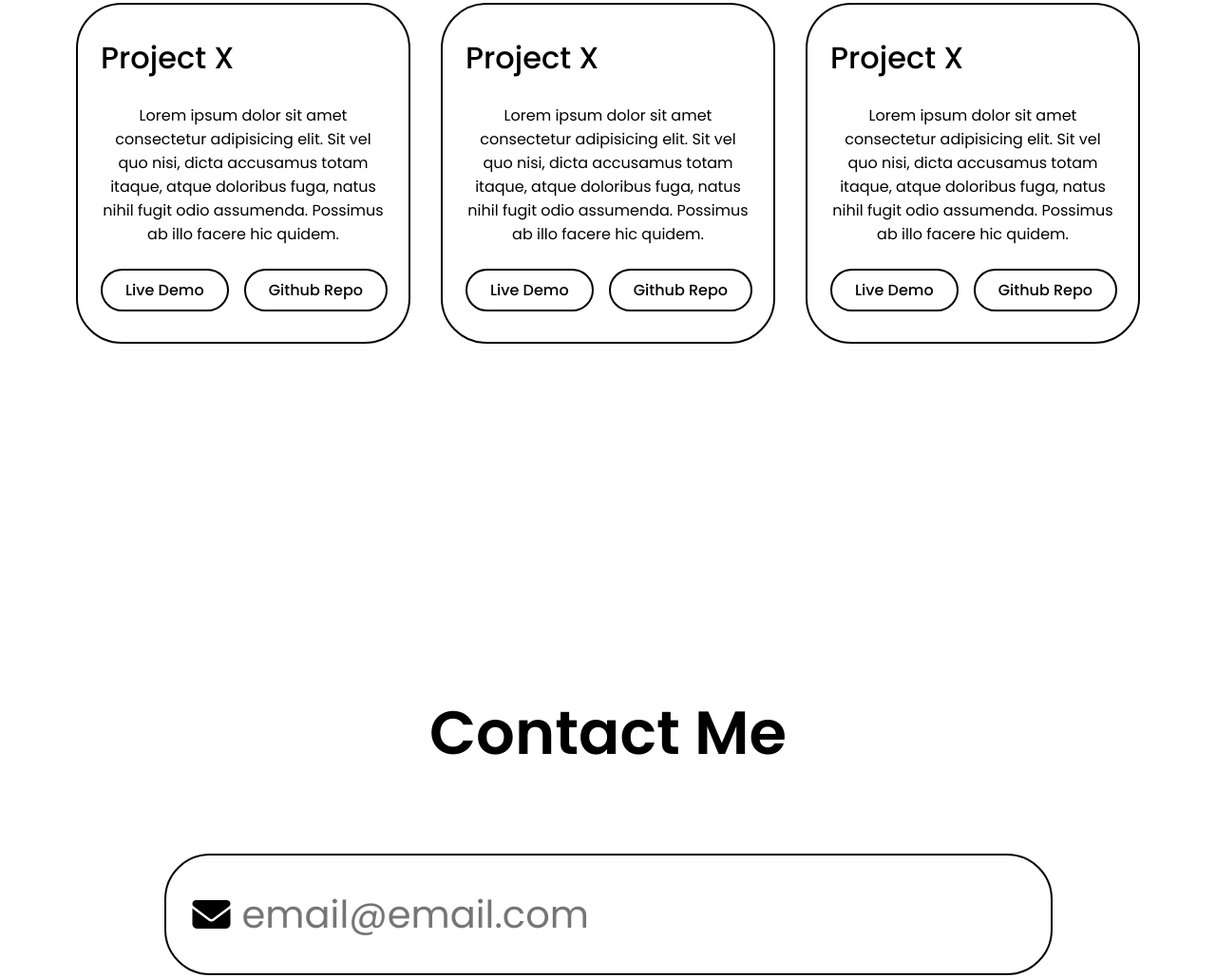
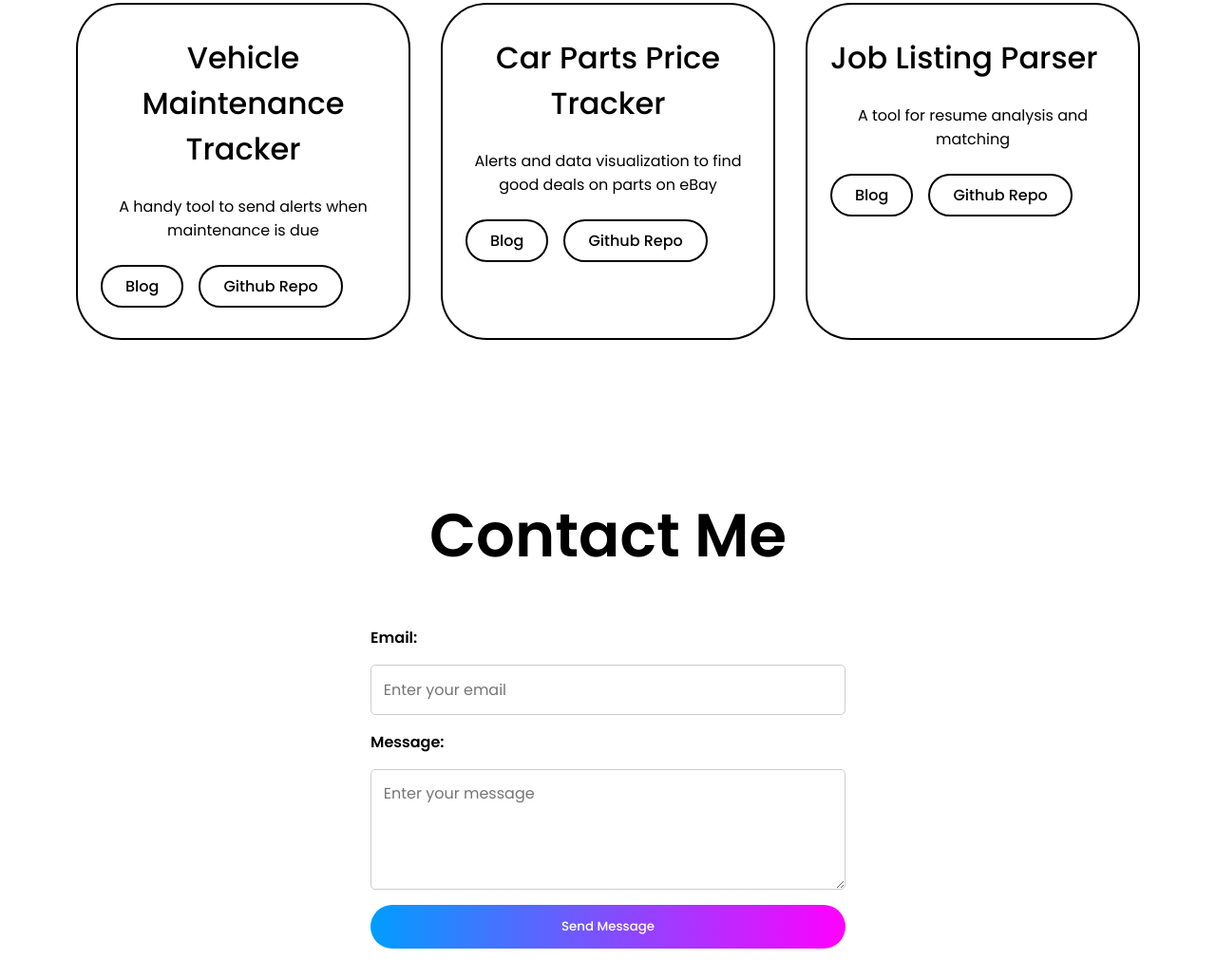
Before and after one commit to mphanhthalath/mphanhthalath.github.io, a plain HTML site: page index.html in a window 1280 px wide. Shown: the part 2345-3375 px from the top of the page at 95% size. Drawn offline with Linux system fonts and the light colour scheme.

Commit message:
Email Form

```diff
--- a/index.html
+++ b/index.html
@@ -33,7 +33,7 @@
 
         <i class="fa-solid fa-bars" id="menu-icon"></i>
 
-        <button class="visit-btn">Visit Github</button>
+        <button class="visit-btn" onclick="window.location.href='https://github.com/mphanhthalath'">Visit Github</button>
     </header>
 
     <section id="about" class="about">
@@ -94,14 +94,14 @@
                 <div class="grid-card">
                     <i class="fa-solid fa-code"></i>
                     <span>Tech Elevator Coding Bootcamp Student</span>
-                    <h3>3 Years</h3>
+                    <h3>3.5 Months</h3>
                     <p>Graduated from a 14-week Java coding bootcamp, gaining skills in developing dynamic web-based software systems using Java. Acquired expertise in Object-Oriented Programming with Java, web application development with HTML, CSS, JavaScript, and Vue.js, and backend APIs using Spring Boot and Tomcat. Gained hands-on experience in database programming, including Spring JDBC/DAO, SQL, PostgreSQL, and E/R diagrams. Familiar with Agile methodologies, unit testing (JUnit), integration testing, and tools like Git, Eclipse, Postman, and Visual Studio Code.</p>
                 </div>
 
                 <div class="grid-card">
                     <i class="fa-solid fa-person-rifle"></i>
                     <span>Air Defense Early Warning Specialist</span>
-                    <h3>3 Years</h3>
+                    <h3>4 Years</h3>
                     <p>While serving in the US Army, I provided expert guidance and training on air defense operations to four subordinate companies as part of Operation Spartan Shield, attached to Headquarters Brigade in Kuwait, enhancing mission readiness and effectiveness. Operated and maintained air defense equipment valued at over $1 million, achieving zero loss over a 9-month period through diligent preventive maintenance and inspections. Additionally, trained two air defense teams (4-5 personnel each) to reach battle-ready status, strengthening overall operational capability.</p>
                 </div>
             </div>
@@ -118,30 +118,30 @@
 
                 <div class="project-card">
                     <!-- insert photo -->
-                     <h3>Project X</h3>
-                     <p>Lorem ipsum dolor sit amet consectetur adipisicing elit. Sit vel quo nisi, dicta accusamus totam itaque, atque doloribus fuga, natus nihil fugit odio assumenda. Possimus ab illo facere hic quidem.</p>
+                     <h3>Vehicle Maintenance Tracker</h3>
+                     <p>A handy tool to send alerts when maintenance is due</p>
                      <div class="btn-group">
-                        <div class="btn">Live Demo</div>
+                        <div class="btn">Blog</div>
                         <div class="btn">Github Repo</div>
                      </div>
                 </div>
 
                 <div class="project-card">
                     <!-- insert photo -->
-                     <h3>Project X</h3>
-                     <p>Lorem ipsum dolor sit amet consectetur adipisicing elit. Sit vel quo nisi, dicta accusamus totam itaque, atque doloribus fuga, natus nihil fugit odio assumenda. Possimus ab illo facere hic quidem.</p>
+                     <h3>Car Parts Price Tracker</h3>
+                     <p>Alerts and data visualization to find good deals on parts on eBay</p>
                      <div class="btn-group">
-                        <div class="btn">Live Demo</div>
+                        <div class="btn">Blog</div>
                         <div class="btn">Github Repo</div>
                      </div>
                 </div>
 
                 <div class="project-card">
                     <!-- insert photo -->
-                     <h3>Project X</h3>
-                     <p>Lorem ipsum dolor sit amet consectetur adipisicing elit. Sit vel quo nisi, dicta accusamus totam itaque, atque doloribus fuga, natus nihil fugit odio assumenda. Possimus ab illo facere hic quidem.</p>
+                     <h3>Job Listing Parser</h3>
+                     <p>A tool for resume analysis and matching</p>
                      <div class="btn-group">
-                        <div class="btn">Live Demo</div>
+                        <div class="btn">Blog</div>
                         <div class="btn">Github Repo</div>
                      </div>
                 </div>
@@ -150,7 +150,7 @@
 
         </section>
 
-        <section class="contact" id="contact">
+<!--        <section class="contact" id="contact">
             <div class="input-box">
 
                 <h2 class="section-title">Contact Me</h2>
@@ -164,6 +164,18 @@
 
             </div>
         </section>
+    -->
+    <h2 class="section-title">Contact Me</h2>
+        <form action="https://formspree.io/f/mbljdnqd" method="POST" class="contact-form">
+            <label for="email">Email:</label>
+            <input type="email" name="email" id="email" placeholder="Enter your email" required>
+
+            <label for="message">Message:</label>
+            <textarea name="message" id="message" placeholder="Enter your message" rows="4" required></textarea>
+
+            <button type="submit" class="btn">Send Message</button>
+        </form>
+
     </section>
 
     <footer>
--- a/style.css
+++ b/style.css
@@ -373,6 +373,43 @@ footer ul li a{
     font-weight: 600;
 }
 
+.contact-form {
+    display: flex;
+    flex-direction: column;
+    gap: 1rem;
+    max-width: 500px;
+    margin: 0 auto;
+}
+
+.contact-form label {
+    font-weight: bold;
+}
+
+.contact-form input, .contact-form textarea {
+    padding: 0.8rem;
+    border: 1px solid #ccc;
+    border-radius: 5px;
+    font-size: 1rem;
+    width: 100%;
+    box-sizing: border-box;
+}
+
+.contact-form .btn {
+    padding: 0.8rem;
+    border-radius: 3rem;
+    border: none;
+    font-weight: 500;
+    color: white;
+    background: linear-gradient(to right, rgb(0, 157, 255), rgb(255, 0, 255));
+    cursor: pointer;
+    transition: 0.3s ease-in-out;
+}
+
+.contact-form .btn:hover {
+    background: linear-gradient(to right, rgb(255, 0, 255), rgb(0, 157, 255));
+}
+
+
 @media(max-width:1280px){
     header{
         padding: 1rem 2rem;
```
